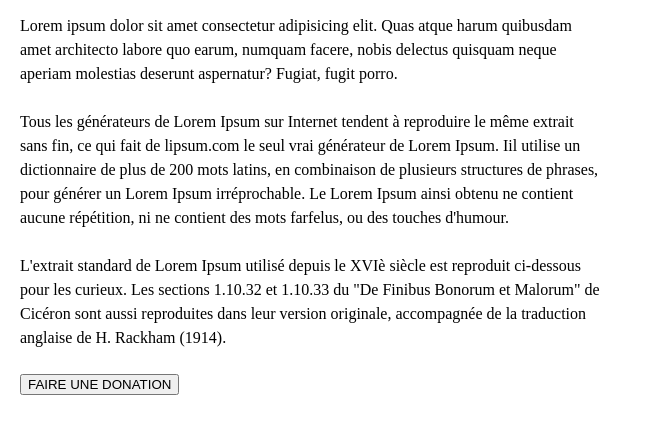
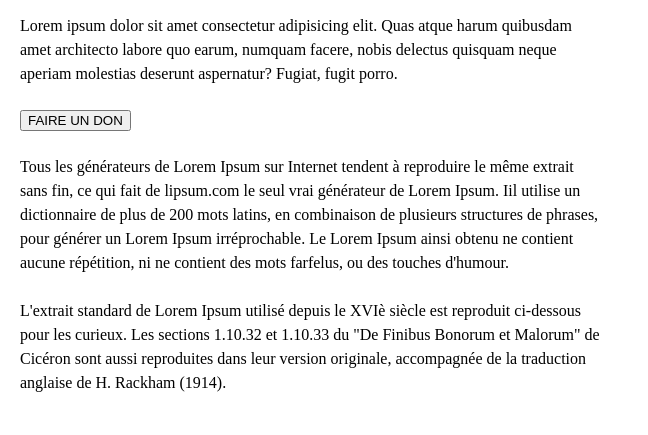
Before and after one commit to lamorin/lamorin.github.io, a website built with webpack: page src/vertical-rythm.html in a window 1280 px wide. Shown: the part 774-1209 px from the top of the page, 632-1280 px from the left. Built offline with nearby package versions, Linux system fonts and the light colour scheme.

Commit message:
petits changements

```diff
--- a/src/vertical-rythm.html
+++ b/src/vertical-rythm.html
@@ -4,7 +4,7 @@
   <head>
     <meta charset="utf-8" />
     <meta name="viewport" content="width=device-width, user-scalable=no" />
-    <title>Vertical Rythm</title>
+    <title>Page prototype</title>
     <meta name="description" content="The HTML5 Herald" />
     <meta name="author" content="SitePoint" />
   </head>
@@ -88,6 +88,7 @@
             nobis delectus quisquam neque aperiam molestias deserunt aspernatur?
             Fugiat, fugit porro.
           </p>
+          <button value="DONER">FAIRE UN DON</button>
           <p>
             Tous les générateurs de Lorem Ipsum sur Internet tendent à
             reproduire le même extrait sans fin, ce qui fait de lipsum.com le
@@ -97,6 +98,7 @@
             ainsi obtenu ne contient aucune répétition, ni ne contient des mots
             farfelus, ou des touches d'humour.
           </p>
+
           <p>
             L'extrait standard de Lorem Ipsum utilisé depuis le XVIè siècle est
             reproduit ci-dessous pour les curieux. Les sections 1.10.32 et
@@ -104,7 +106,7 @@
             reproduites dans leur version originale, accompagnée de la
             traduction anglaise de H. Rackham (1914).
           </p>
-          <button value="DONER">FAIRE UNE DONATION</button>
+
         </div>
       </div>
     </div>
```
Also changed, not shown: dist/index.html, dist/vertical-rythm.html.
